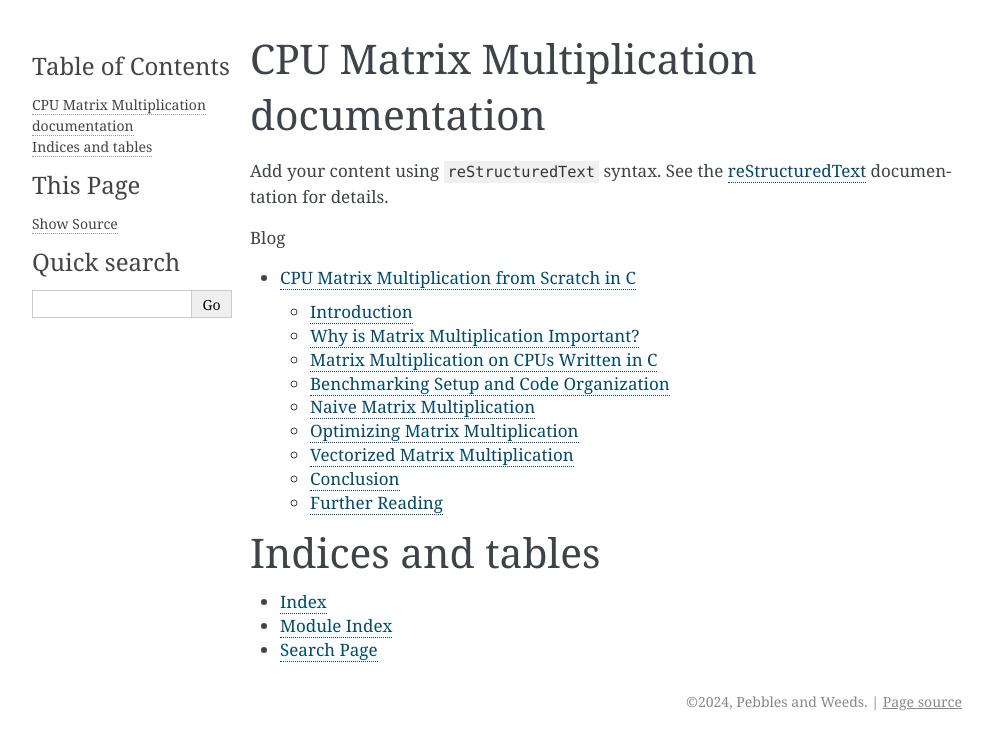
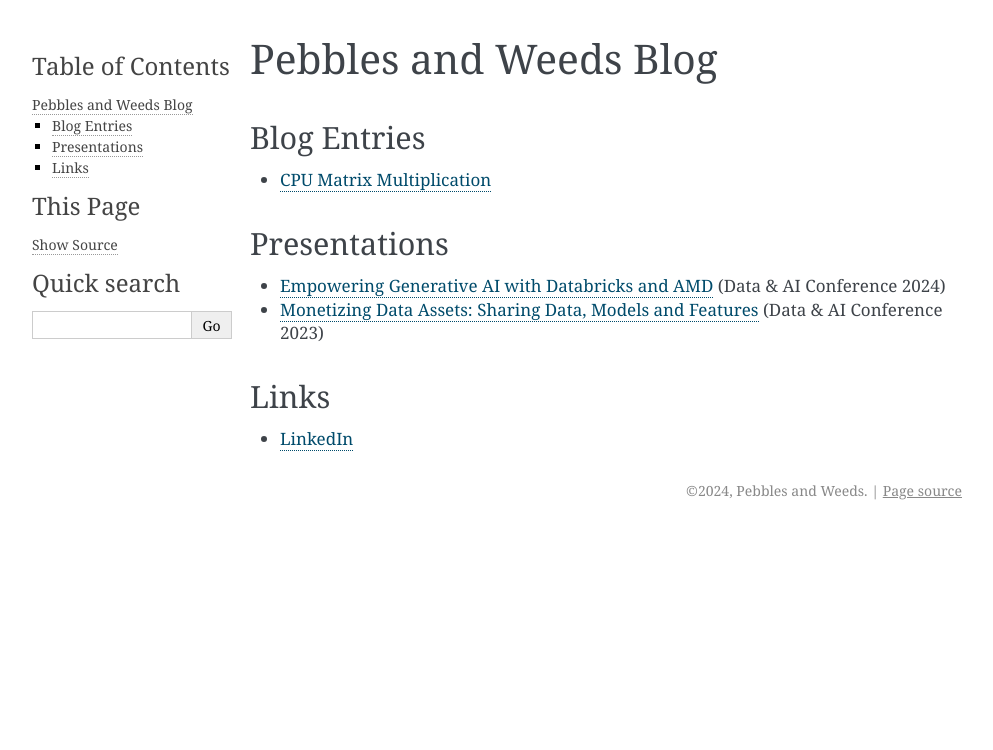
Before and after one commit to pebblesandweeds/cpu_matmul, a Sphinx documentation site: the page built from docs/source/index.rst, in a window 1280 px wide. Shown: the top 750 px of the page, without its empty margins (148-1141 px from the left). Built offline with Sphinx 7.4.7, drawn with Linux system fonts in a browser that asks for light colours.

Commit message:
Modifying index.rst to create landing page, adding links

```diff
--- a/docs/source/index.rst
+++ b/docs/source/index.rst
@@ -1,25 +1,25 @@
-.. CPU Matrix Multiplication documentation master file, created by
-   sphinx-quickstart on Sun Aug  4 10:37:55 2024.
-   You can adapt this file completely to your liking, but it should at least
-   contain the root `toctree` directive.
+======================
+Pebbles and Weeds Blog
+======================
 
-CPU Matrix Multiplication documentation
-=======================================
+Blog Entries
+============
 
-Add your content using ``reStructuredText`` syntax. See the
-`reStructuredText <https://www.sphinx-doc.org/en/master/usage/restructuredtext/index.html>`_
-documentation for details.
+* `CPU Matrix Multiplication <cpu_matmul_blog.html>`_
 
+Presentations
+=============
+
+* `Empowering Generative AI with Databricks and AMD <https://www.youtube.com/watch?v=FB6H4NwFGzQ>`_ (Data & AI Conference 2024)
+* `Monetizing Data Assets: Sharing Data, Models and Features <https://www.youtube.com/watch?v=wj_WtrrEfi8>`_ (Data & AI Conference 2023)
+
+Links
+=====
+
+* `LinkedIn <https://www.linkedin.com/in/keith-anderson-2480b027/>`_
 
 .. toctree::
    :maxdepth: 2
-   :caption: Blog
+   :hidden:
 
    cpu_matmul_blog
-
-Indices and tables
-==================
-
-* :ref:`genindex`
-* :ref:`modindex`
-* :ref:`search`
```
